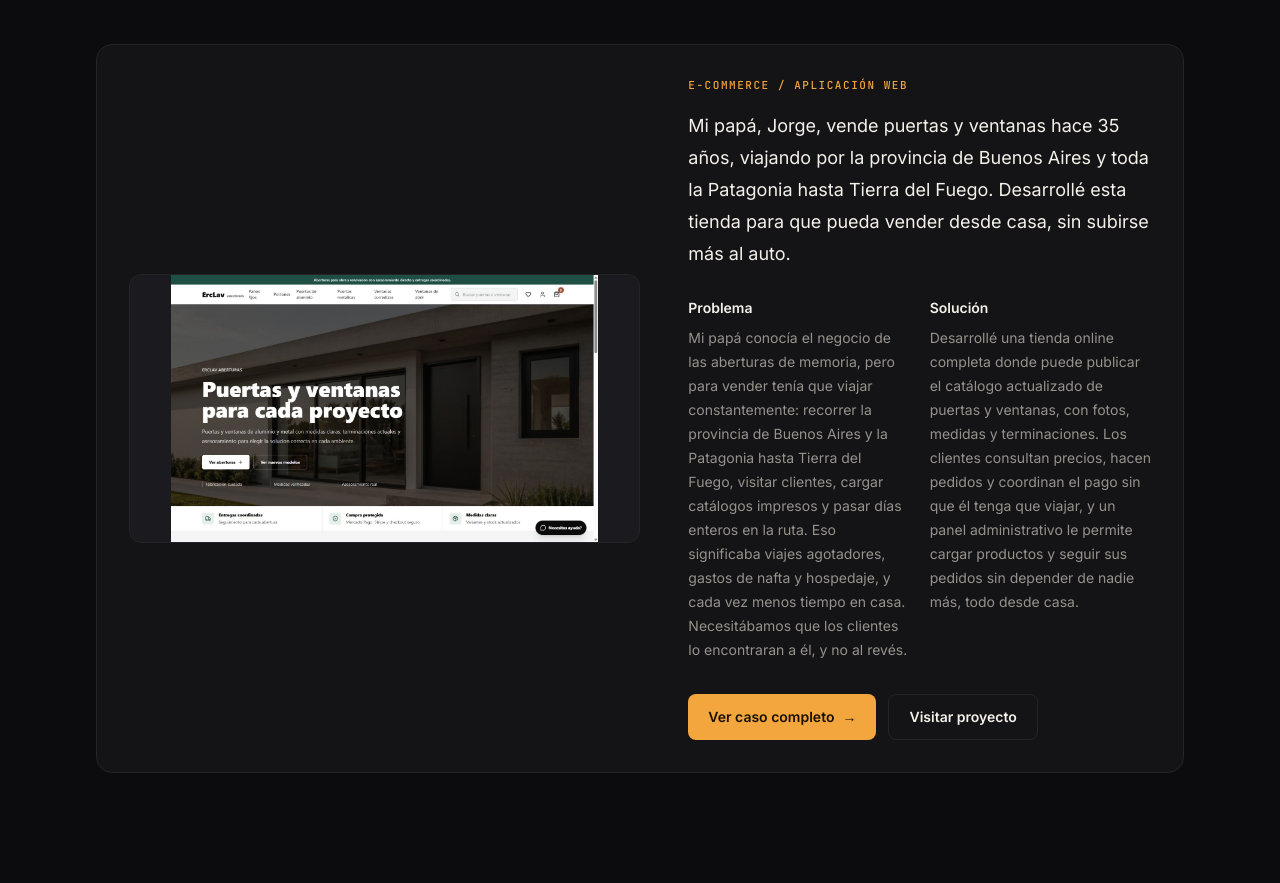
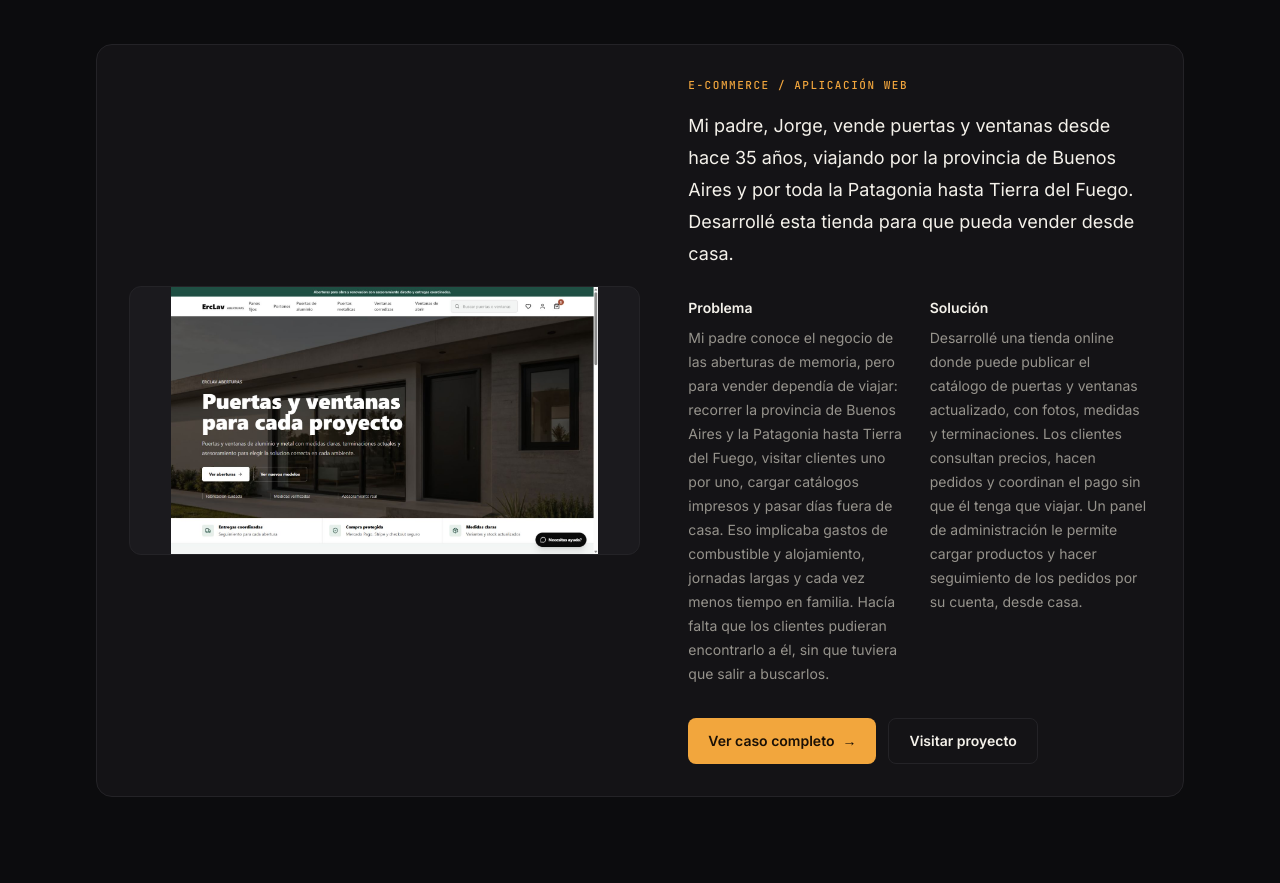
Before and after one commit to FrancoLavi/Marca-personal, a Next.js app: page /proyectos in a window 1280 px wide. Shown: the part 613-1496 px from the top of the page. Built offline with nearby package versions, Linux system fonts and the light colour scheme.

Commit message:
fix: use more natural, adult copy for the e-commerce project story
Replace "papá"/"dad" with "padre"/"father" and rework the phrasing to
read less like AI-generated prose (fewer em-dashes, less tidy parallelism).

```diff
--- a/data/projects.ts
+++ b/data/projects.ts
@@ -4,18 +4,18 @@ export const projects: Project[] = [
   {
     slug: "e-commerce-full-stack",
     title: "E-commerce Full Stack",
-    shortDescription: "Mi papá, Jorge, vende puertas y ventanas hace 35 años, viajando por la provincia de Buenos Aires y toda la Patagonia hasta Tierra del Fuego. Desarrollé esta tienda para que pueda vender desde casa, sin subirse más al auto.",
-    description: "Mi papá, Jorge, hace 35 años que se dedica a vender puertas y ventanas, viajando por la provincia de Buenos Aires y por toda la Patagonia hasta Tierra del Fuego. Pasados los 60, salir de viaje para vender ya no era sostenible. Esta plataforma nació para que pudiera seguir haciendo lo que mejor sabe hacer —vender aberturas de calidad— pero desde casa.",
+    shortDescription: "Mi padre, Jorge, vende puertas y ventanas desde hace 35 años, viajando por la provincia de Buenos Aires y por toda la Patagonia hasta Tierra del Fuego. Desarrollé esta tienda para que pueda vender desde casa.",
+    description: "Mi padre, Jorge, lleva 35 años vendiendo puertas y ventanas. Durante todo ese tiempo viajó por la provincia de Buenos Aires y por la Patagonia, hasta Tierra del Fuego, para visitar clientes y cerrar cada venta en persona. Pasados los 60, esos viajes se volvieron cada vez más pesados. Desarrollé esta tienda para que pudiera seguir trabajando en lo que conoce, pero desde casa.",
     category: "E-commerce / Aplicación web",
-    problem: "Mi papá conocía el negocio de las aberturas de memoria, pero para vender tenía que viajar constantemente: recorrer la provincia de Buenos Aires y la Patagonia hasta Tierra del Fuego, visitar clientes, cargar catálogos impresos y pasar días enteros en la ruta. Eso significaba viajes agotadores, gastos de nafta y hospedaje, y cada vez menos tiempo en casa. Necesitábamos que los clientes lo encontraran a él, y no al revés.",
-    solution: "Desarrollé una tienda online completa donde puede publicar el catálogo actualizado de puertas y ventanas, con fotos, medidas y terminaciones. Los clientes consultan precios, hacen pedidos y coordinan el pago sin que él tenga que viajar, y un panel administrativo le permite cargar productos y seguir sus pedidos sin depender de nadie más, todo desde casa.",
+    problem: "Mi padre conoce el negocio de las aberturas de memoria, pero para vender dependía de viajar: recorrer la provincia de Buenos Aires y la Patagonia hasta Tierra del Fuego, visitar clientes uno por uno, cargar catálogos impresos y pasar días fuera de casa. Eso implicaba gastos de combustible y alojamiento, jornadas largas y cada vez menos tiempo en familia. Hacía falta que los clientes pudieran encontrarlo a él, sin que tuviera que salir a buscarlos.",
+    solution: "Desarrollé una tienda online donde puede publicar el catálogo de puertas y ventanas actualizado, con fotos, medidas y terminaciones. Los clientes consultan precios, hacen pedidos y coordinan el pago sin que él tenga que viajar. Un panel de administración le permite cargar productos y hacer seguimiento de los pedidos por su cuenta, desde casa.",
     impact: {
-      summary: "Hoy mi papá atiende pedidos desde casa, sin tener que viajar miles de kilómetros para vender. La tienda le permitió llegar a clientes de la Patagonia y de toda la provincia sin subirse al auto, y en el primer año de funcionamiento ya se nota en los números.",
+      summary: "Hoy mi padre atiende pedidos desde casa. Ya no tiene que viajar miles de kilómetros para vender, y la tienda le permitió llegar a clientes de la Patagonia y de toda la provincia sin subirse al auto. Los números del primer año ya lo reflejan.",
       metrics: [
         { value: "+45%", label: "más ventas mensuales desde el lanzamiento" },
-        { value: "-100%", label: "kilómetros recorridos para vender (antes ~2.500 km/mes)" },
-        { value: "+70", label: "pedidos gestionados online en el primer año" },
-        { value: "24/7", label: "el catálogo queda abierto, sin importar el horario" },
+        { value: "-100%", label: "de los kilómetros que recorría para vender (antes, unos 2.500 por mes)" },
+        { value: "+70", label: "pedidos gestionados online durante el primer año" },
+        { value: "24/7", label: "el catálogo queda disponible, sin depender de un horario de viaje" },
       ],
     },
     features: ["Catálogo de productos", "Carrito de compras", "Gestión de productos", "Gestión de pedidos", "Pagos online", "Panel administrativo", "Gestión de imágenes", "Diseño responsive"],
@@ -28,18 +28,18 @@ export const projects: Project[] = [
     liveUrl: "https://erclav-ecommerce.vercel.app/",
     featured: true,
     translations: { en: {
-      shortDescription: "My dad, Jorge, has sold doors and windows for 35 years, traveling across Buenos Aires province and all of Patagonia down to Tierra del Fuego. I built this store so he can sell from home instead.",
-      description: "My dad, Jorge, has spent 35 years selling doors and windows, traveling across Buenos Aires province and all of Patagonia down to Tierra del Fuego. Past 60, hitting the road to sell stopped being sustainable. This platform was built so he could keep doing what he does best —selling quality fixtures— but from home.",
+      shortDescription: "My father, Jorge, has sold doors and windows for 35 years, traveling across Buenos Aires province and Patagonia down to Tierra del Fuego. I built this store so he could sell from home.",
+      description: "My father, Jorge, has spent 35 years selling doors and windows. For most of that time he traveled across Buenos Aires province and Patagonia, down to Tierra del Fuego, to visit clients and close every sale in person. Past 60, those trips became harder to keep up with. I built this store so he could keep working in what he knows, but from home.",
       category: "E-commerce / Web application",
-      problem: "My dad knew the fixtures business inside out, but selling meant constant travel: covering Buenos Aires province and all of Patagonia down to Tierra del Fuego, visiting clients, carrying printed catalogs, and spending days on the road. That meant exhausting trips, fuel and lodging costs, and less and less time at home. We needed clients to find him, not the other way around.",
-      solution: "I built a full online store where he can publish an up-to-date catalog of doors and windows, with photos, measurements, and finishes. Clients check prices, place orders, and arrange payment without him having to travel, and an admin panel lets him manage products and track orders on his own, all from home.",
+      problem: "My father knows the fixtures business by heart, but selling depended on travel: covering Buenos Aires province and Patagonia down to Tierra del Fuego, visiting clients one by one, carrying printed catalogs, and spending days away from home. That meant fuel and lodging costs, long days, and less time with family. Clients needed a way to find him without him having to go looking for them.",
+      solution: "I built an online store where he can publish an up-to-date catalog of doors and windows, with photos, measurements, and finishes. Clients check prices, place orders, and arrange payment without him having to travel. An admin panel lets him manage products and track orders on his own, from home.",
       impact: {
-        summary: "Today my dad handles orders from home, without having to travel thousands of kilometers to sell. The store let him reach clients across Patagonia and the whole province without getting in the car, and the numbers already show it after the first year.",
+        summary: "Today my father handles orders from home. He no longer has to travel thousands of kilometers to sell, and the store let him reach clients across Patagonia and the whole province without getting in the car. The numbers from the first year already show it.",
         metrics: [
           { value: "+45%", label: "more monthly sales since launch" },
-          { value: "-100%", label: "kilometers driven to sell (before ~2,500 km/month)" },
-          { value: "+70", label: "orders handled online in the first year" },
-          { value: "24/7", label: "the catalog stays open, any time of day" },
+          { value: "-100%", label: "of the kilometers he used to drive to sell (before, around 2,500 a month)" },
+          { value: "+70", label: "orders handled online during the first year" },
+          { value: "24/7", label: "the catalog stays available, no longer tied to a travel schedule" },
         ],
       },
       features: ["Product catalog", "Shopping cart", "Product management", "Order management", "Online payments", "Admin dashboard", "Image management", "Responsive design"],
```
